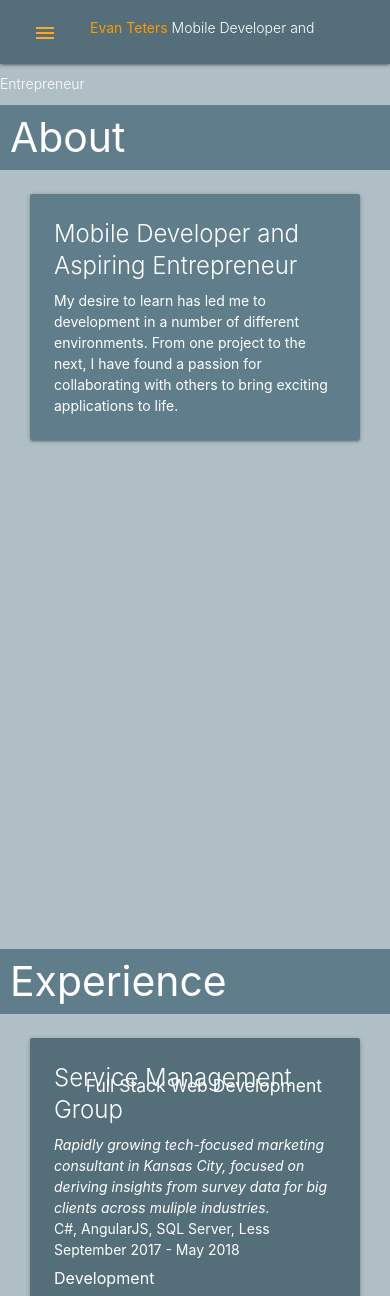
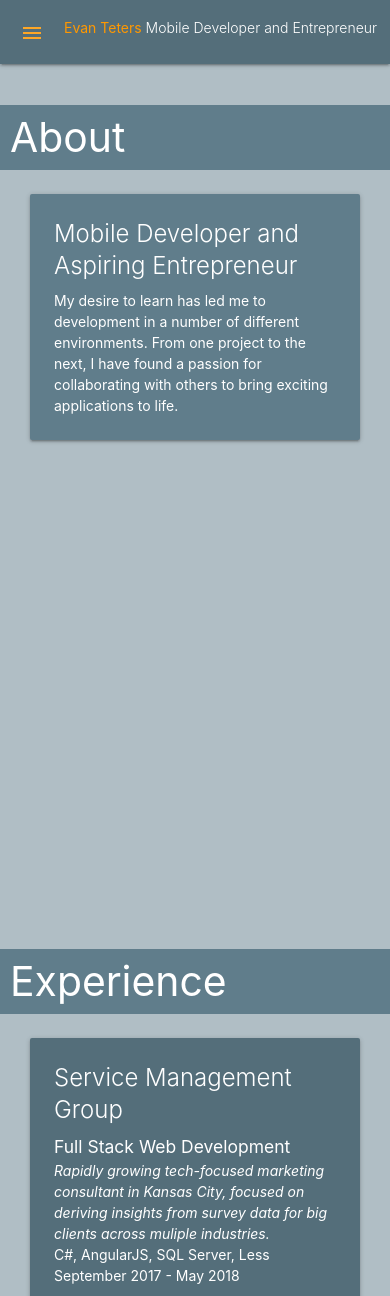
Before and after one commit to eteters/eteters.github.io, a PHP site: page / in a window 390 px wide. Shown: the top 1296 px of the page. Run offline with PHP 8.4, Linux system fonts and the light colour scheme; some libraries are stand-ins or nearby versions.

Commit message:
Fixing formatting for mobile

```diff
--- a/css/app.css
+++ b/css/app.css
@@ -10,7 +10,7 @@ nav {
 	height: 0;
 }
 nav i {
-	padding: 0 15px;
+	padding: 0 2px;
 	position: relative;
 	top: 5px;
 }
@@ -98,4 +98,9 @@ section{
     #slide-out{
         z-index: 3;
     }
+    .card .role {
+
+    font-size: 1.25rem;
+      position: inherit;
+	}
 }
--- a/index.html
+++ b/index.html
@@ -79,7 +79,7 @@
                             <div class="card blue-grey darken-1">
                                 <div class="card-content white-text">
                                     <span class="card-title">Service Management Group</span>
-                                    <span class="role"> Full Stack Web Development </span>
+                                    <span class="role"> Full Stack Web Development </span> <br>
                                     <em>Rapidly growing tech-focused marketing consultant in Kansas City, focused on deriving insights from survey data for big clients across muliple industries.</em>
                                     <br>
                                     C#, AngularJS, SQL Server, Less <br>
```
